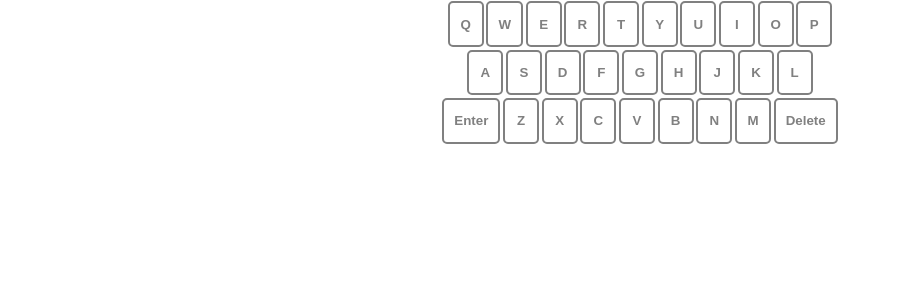
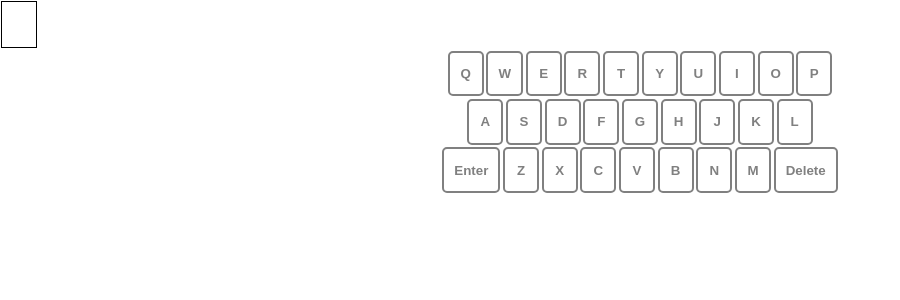
Before and after one commit to ericdachen/phrasle, a React (Create React App) app in the folder my-app/: page / in a window 1280 px wide. Shown: the top 300 px of the page, without its empty margins (0-900 px from the left). Built offline with nearby package versions, Linux system fonts and the light colour scheme.

Commit message:
Gitignore in the right place

```diff
--- a/my-app/src/App.js
+++ b/my-app/src/App.js
@@ -2,10 +2,12 @@
 import './App.css';
 import './components/keyboard/keyboard'
 import KeyBoard from './components/keyboard/keyboard';
+import PhraseBoard from './components/word/wordbox/wordbox'
 
 function App() {
   return (
     <div>
+      <PhraseBoard/>
       <KeyBoard/>
     </div>
   );
--- /dev/null
+++ b/my-app/src/components/word/wordbox/wordbox.jsx
@@ -0,0 +1,30 @@
+import React from 'react';
+import styled, {css} from 'styled-components'
+
+const Letter = styled.button`
+    background: transparent;
+    border-radius: 0px;
+    border: 1.5px solid black;
+    color: black;
+    margin: 0.1em 0.1em;
+    padding: 1em 0.75em;
+    min-width: 2.7em;
+    min-height: 3.5em;
+    font-weight: bold;
+
+    ${props =>
+        props.hidden &&
+        css`
+          visibility: hidden;
+        `};
+`
+
+class LetterBox extends React.Component {
+    render() {
+        return (
+            <Letter>{this.props.letter}</Letter>
+        );
+    }
+}
+
+export default LetterBox;
```
Also changed, not shown: my-app/src/components/word/phrase/phrase.jsx (added, +17 -0 lines), 1 other file (tests, documents, lock files or other folders).
